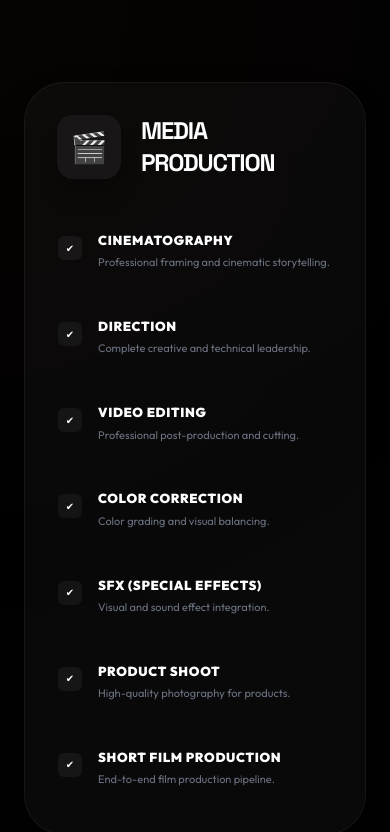
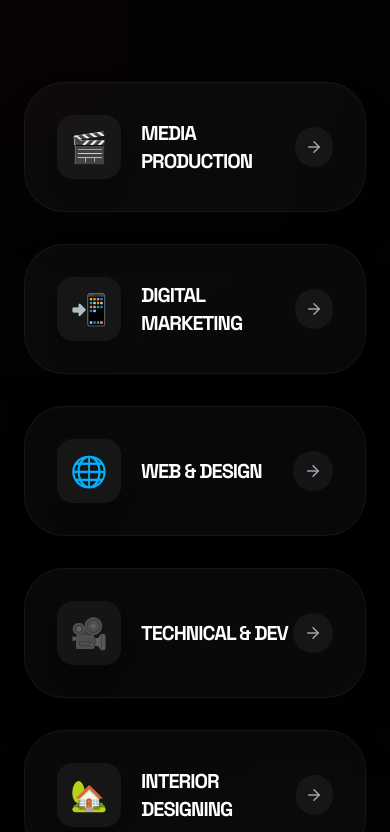
Before and after one commit to himeshpriyan/zecsoft-owl, a React (Vite) app: page / in a window 390 px wide. Shown: the part 2928-3760 px from the top of the page. Built offline with nearby package versions, Linux system fonts and the light colour scheme.

Commit message:
feat: implement mobile accordion for services module

```diff
--- a/src/components/ServicesModule.jsx
+++ b/src/components/ServicesModule.jsx
@@ -7,6 +7,7 @@ import { useApp } from '../context/AppContext';
 
 const ServicesModule = ({ interactive = false }) => {
   const [selectedItem, setSelectedItem] = useState(null);
+  const [expandedCategory, setExpandedCategory] = useState(null);
   const { setQuoteModal } = useApp();
 
   return (
@@ -65,16 +66,25 @@ const ServicesModule = ({ interactive = false }) => {
                 <div className="absolute inset-0 bg-gradient-to-br from-orange-500/10 to-transparent opacity-0 group-hover:opacity-100 transition-opacity duration-500" />
 
                 <div className="relative z-10 flex flex-col h-full">
-                  <div className="flex items-center gap-5 mb-10">
+                  <div
+                    className="flex items-center justify-between cursor-pointer md:cursor-auto group/header"
+                    onClick={() => setExpandedCategory(expandedCategory === cat.id ? null : cat.id)}
+                  >
+                    <div className="flex items-center gap-5">
                       <div className="w-16 h-16 shrink-0 rounded-2xl bg-white/5 text-3xl flex items-center justify-center group-hover:bg-orange-500 group-hover:text-white transition-all duration-500 shadow-xl group-hover:scale-110">
                         {mainIcon}
                       </div>
-                    <h3 className="text-2xl font-[1000] text-white uppercase tracking-tighter group-hover:text-orange-500 transition-colors">
+                      <h3 className="text-xl md:text-2xl font-[1000] text-white uppercase tracking-tighter group-hover:text-orange-500 transition-colors">
                         {cleanCategoryName}
                       </h3>
                     </div>
+                    <div className={`md:hidden flex items-center justify-center w-10 h-10 rounded-full bg-white/5 text-gray-400 transition-all duration-300 ${expandedCategory === cat.id ? 'rotate-90 bg-orange-500/20 text-orange-500' : ''}`}>
+                       <ArrowRight size={18} />
+                    </div>
+                  </div>
 
-                  <div className="space-y-5 flex-1">
+                  <div className={`flex flex-col transition-all duration-500 overflow-hidden md:max-h-[2000px] md:opacity-100 md:mt-10 md:flex-1 ${expandedCategory === cat.id ? 'max-h-[2000px] opacity-100 mt-8 flex-1' : 'max-h-0 opacity-0 mt-0 flex-none'}`}>
+                    <div className="space-y-5">
                       {cat.items.map((item) => (
                       <div
                         key={item.id}
@@ -93,6 +103,7 @@ const ServicesModule = ({ interactive = false }) => {
                         </div>
                       </div>
                       ))}
+                    </div>
                   </div>
                 </div>
               </motion.div>
```
Lines whose indentation alone changed are shown as unchanged.
